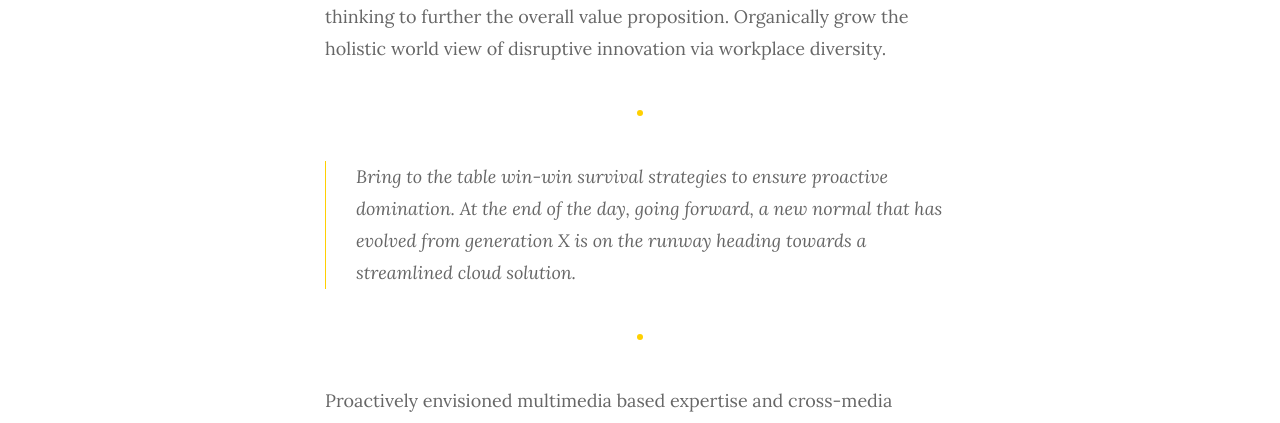
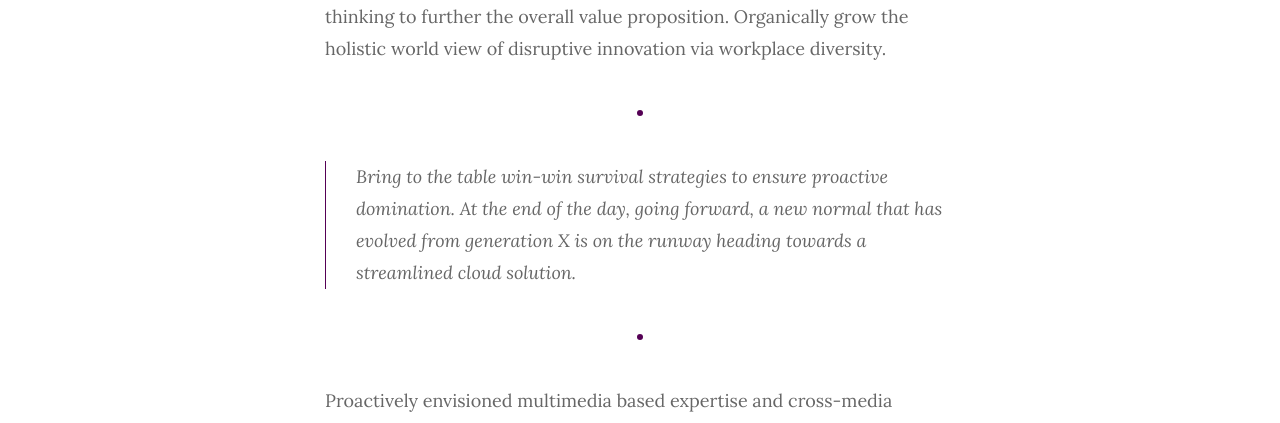
Before and after one commit to dudangel/dudangel.github.io, a Jekyll site: the page built from _pages/about.md, in a window 1280 px wide. Shown: the part 872-1295 px from the top of the page. Built offline with Jekyll 4.4.1, drawn with Linux system fonts in a browser that asks for light colours.

Commit message:
change colors

```diff
--- a/_sass/0-settings/_variables.scss
+++ b/_sass/0-settings/_variables.scss
@@ -2,7 +2,7 @@
 // Color Variables
 // *****************
 $primary-color: #6b69fa;
-$secondary-color: #ffd001;
+$secondary-color: #505;
 $dark: #333;
 $gray: #666;
 $gray-dark: #999;
--- a/_sass/1-tools/_syntax-highlighting.scss
+++ b/_sass/1-tools/_syntax-highlighting.scss
@@ -40,7 +40,7 @@
   .nb    { color: #0086B3 } // Name.Builtin
   .nc    { color: #458; font-weight: bold } // Name.Class
   .no    { color: #008080 } // Name.Constant
-  .ni    { color: #800080 } // Name.Entity
+  .ni    { color: #505 } // Name.Entity
   .ne    { color: #900; font-weight: bold } // Name.Exception
   .nf    { color: #900; font-weight: bold } // Name.Function
   .nn    { color: #555 } // Name.Namespace
```
Also changed, not shown: favicon.ico.
